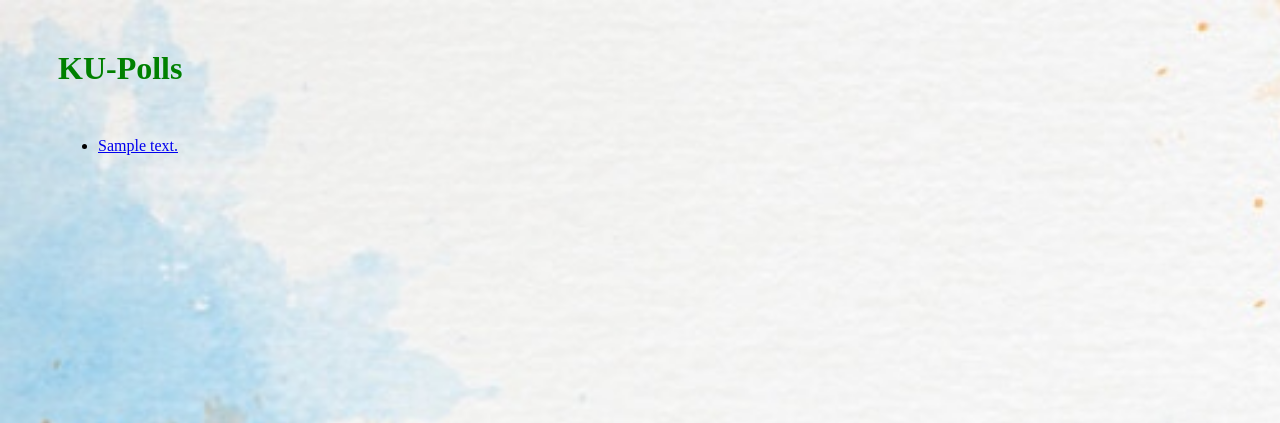
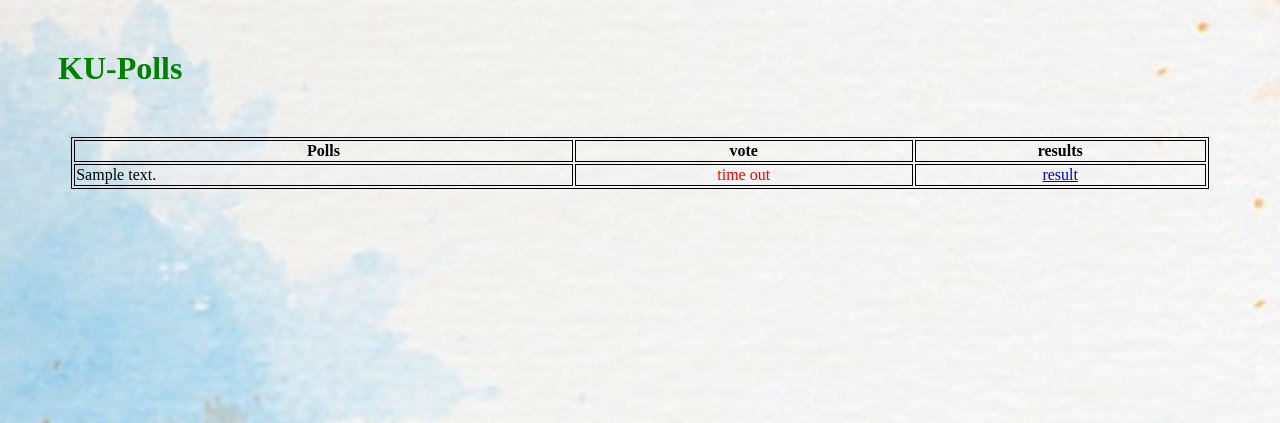
Before and after one commit to patkamon/ku-polls, a Django app: page /polls/ in a window 1280 px wide. Shown: the top 423 px of the page. Run offline with Django 3.2, Linux system fonts and the light colour scheme; tables that the repository leaves empty hold one stand-in row (values such as "Sample post"); parts of the project's set-up code (start-up, migrations or seed data) failed here and were passed over.

Commit message:
add table for index and vote button not allow in out date polls

```diff
--- a/polls/static/polls/style.css
+++ b/polls/static/polls/style.css
@@ -7,18 +7,25 @@ body {
   color: green;
   margin-left: 50px;
   margin-top: 50px;
-
-
 }
 .main ul  {
   margin-left: 50px;
   margin-top: 50px;
-
 }
 
 .msg ul {
-     color: red;
-     position: fixed;
-     bottom: 10;
-     right: 70px;
+  color: red;
+  position: fixed;
+  bottom: 10;
+  right: 70px;
 }
+
+.phead {
+  margin-right: 100px;
+}
+
+.table table, th, td {
+  margin-left: 5%;
+  margin-right: 20px;
+  border: 1px solid black;
+}
--- a/polls/templates/polls/index.html
+++ b/polls/templates/polls/index.html
@@ -4,14 +4,31 @@
 
 
 
+<div class="table">
 
+<table style="width: 90% ">
+				<thead>
+					<th>Polls</th>
+				  <th>vote</th>
+          <th>results</th>
+				</thead>
           <div class="main">
             <h1 >KU-Polls </h1>
-
           {% if latest_question_list %}
               <ul>
               {% for question in latest_question_list %}
-        <li><a href="{% url 'polls:detail' question.id %}">{{ question.question_text }}</a></li>
+                  <!-- <li><a href="{% url 'polls:detail' question.id %}">{{ question.question_text }}</a></li> -->
+                    <tr>
+                    <td><p>{{ question.question_text }}</p></td>
+
+                      {% if question.can_vote %}
+                        <td><center><a href="{% url 'polls:detail' question.id %}">vote</a></center></td>
+                      {% else %}
+                        <td style="color:red"><center>time out</center></td>
+                      {% endif %}
+
+                    <td><center><a href="{% url 'polls:results' question.id %}">result</a></center></td>
+                    </tr>
               {% endfor %}
               </ul>
           {% else %}
@@ -19,6 +36,9 @@
           {% endif %}
           </div>
 
+	</table>
+
+</div>
 
 <div class="msg">
 {% if messages %}
--- a/polls/templates/polls/results.html
+++ b/polls/templates/polls/results.html
@@ -24,7 +24,7 @@
 
           <ul>
           {% for choice in question.choice_set.all %}
-              <li class='al'><p>{{ choice.choice_text }} </li>{{ choice.votes }} </p>
+              <li class='al'style="width:20%"><p style="width:180%">{{ choice.choice_text }} </li>{{ choice.votes }} </p>
           {% endfor %}
           </ul>
           <a href="#"></a>
--- a/polls/views.py
+++ b/polls/views.py
@@ -13,6 +13,7 @@ def index(request):
     latest_question_list = Question.objects.order_by('-pub_date')[::-1]
     context = {'latest_question_list': latest_question_list}
     return render(request, 'polls/index.html', context)
+
 def detail(request, question_id):
     question = get_object_or_404(Question, pk=question_id)
     if question.can_vote():
```
Lines whose indentation alone changed are shown as unchanged.
